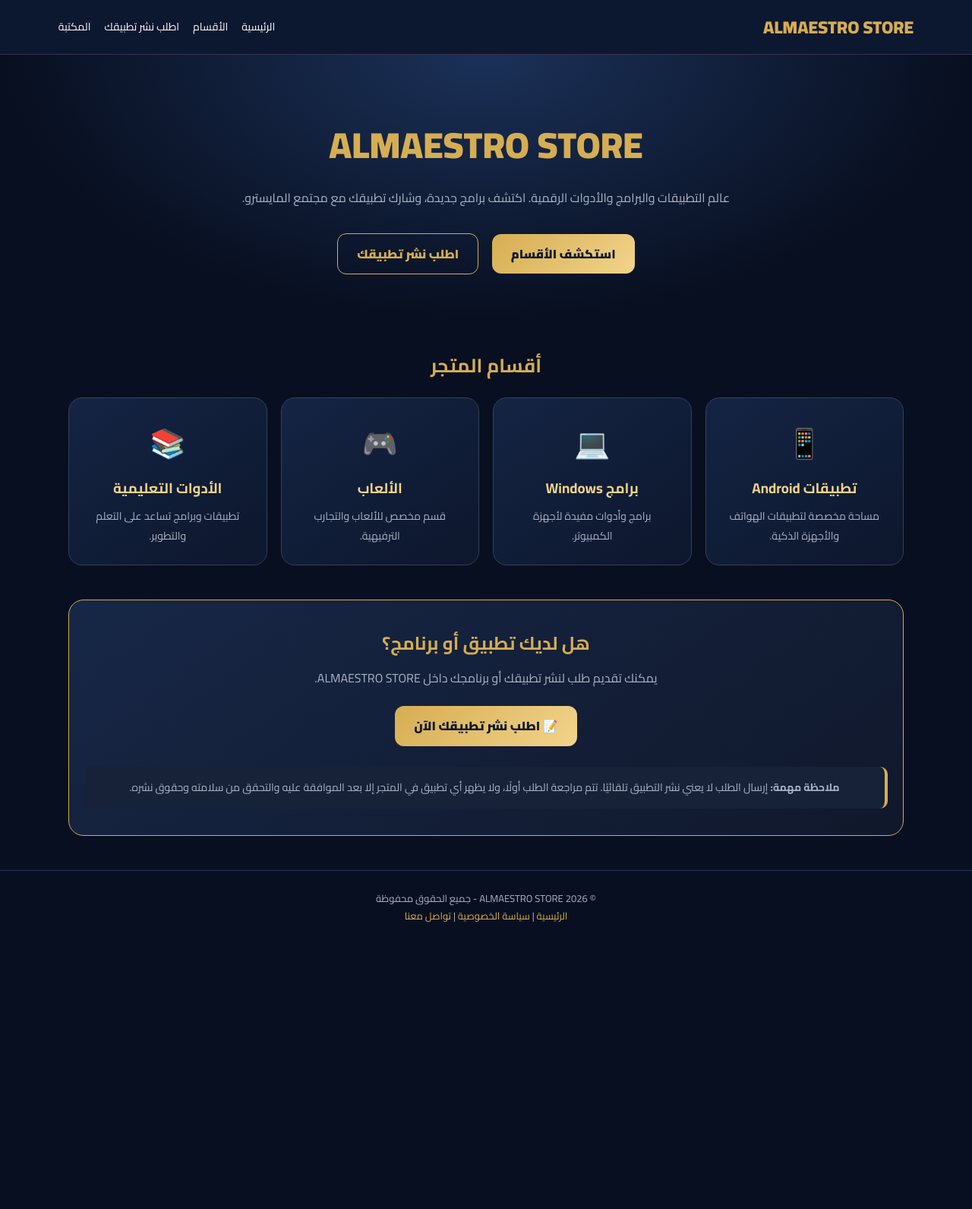
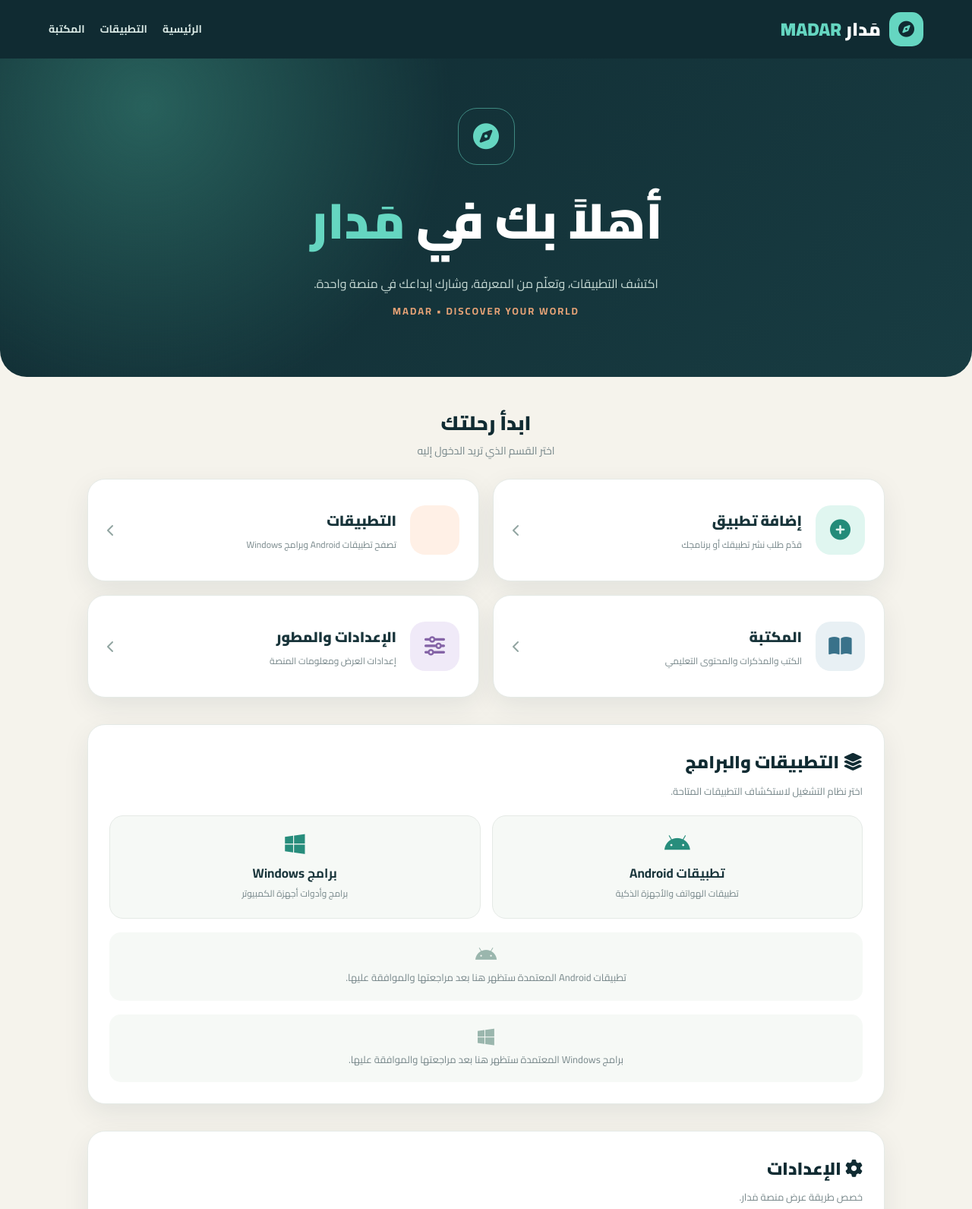
Before and after one commit to gwgdggeh-hue/almaestro-website, a plain HTML site: page store.html in a window 1280 px wide. Shown: the top 1591 px of the page at 76% size. Before the commit the page ends 1243 px from the top, so only its background shows below. Drawn offline with Linux system fonts and the light colour scheme.

Commit message:
Update store.html

```diff
--- a/store.html
+++ b/store.html
@@ -4,230 +4,494 @@
 <head>
 <meta charset="UTF-8">
 <meta name="viewport" content="width=device-width, initial-scale=1.0">
-<meta name="theme-color" content="#080F20">
-<meta name="description" content="ALMAESTRO STORE - متجر التطبيقات والبرامج">
-<title>ALMAESTRO STORE | متجر المايسترو</title>
+<meta name="theme-color" content="#102B32">
+<meta name="description" content="MADAR - منصة التطبيقات والمعرفة والإبداع">
+<title>مَدار | MADAR</title>
 
-<link href="https://fonts.googleapis.com/css2?family=Cairo:wght@400;600;700;800;900&display=swap" rel="stylesheet">
+<link href="https://fonts.googleapis.com/css2?family=Cairo:wght@400;500;600;700;800;900&display=swap" rel="stylesheet">
+<link rel="stylesheet" href="https://cdnjs.cloudflare.com/ajax/libs/font-awesome/6.5.0/css/all.min.css">
 
 <style>
 :root {
-  --midnight:#080F20;
-  --navy:#101C38;
-  --gold:#D6AD52;
-  --champagne:#F2D48B;
-  --white:#fff;
-  --gray:#AAB3C5;
+  --bg:#F5F3EC;
+  --surface:#FFFFFF;
+  --dark:#102B32;
+  --dark2:#183C42;
+  --teal:#65D6C1;
+  --coral:#E9A477;
+  --text:#18343A;
+  --muted:#77878A;
+  --border:#E5EAE6;
+  --shadow:0 12px 35px rgba(16,43,50,.08);
 }
-* {box-sizing:border-box;margin:0;padding:0}
-body {
+*{box-sizing:border-box;margin:0;padding:0}
+html{scroll-behavior:smooth}
+body{
   font-family:'Cairo',sans-serif;
-  background:var(--midnight);
-  color:var(--white);
+  background:var(--bg);
+  color:var(--text);
   line-height:1.8;
 }
-header {
-  background:#0c1730;
-  border-bottom:1px solid #3b3150;
-  padding:15px 6%;
+header{
+  background:var(--dark);
+  color:white;
+  padding:16px 5%;
   display:flex;
+  align-items:center;
   justify-content:space-between;
+  gap:15px;
+  flex-wrap:wrap;
+}
+.brand{
+  display:flex;
   align-items:center;
+  gap:11px;
+}
+.brand-icon{
+  width:45px;height:45px;
+  display:grid;place-items:center;
+  background:var(--teal);
+  color:var(--dark);
+  border-radius:15px;
+  font-size:21px;
+}
+.brand-name{
+  font-size:24px;
+  font-weight:900;
+  color:white;
+}
+.brand-name span{color:var(--teal)}
+header nav{
+  display:flex;
+  gap:20px;
+  flex-wrap:wrap;
+}
+header nav a{
+  color:#D8E8E4;
+  text-decoration:none;
+  font-size:14px;
+  font-weight:700;
+}
+header nav a:hover{color:var(--teal)}
+
+.hero{
+  background:
+  radial-gradient(circle at 15% 15%,#28615C 0%,transparent 35%),
+  linear-gradient(135deg,#102B32,#183C42);
+  color:white;
+  text-align:center;
+  padding:65px 20px 75px;
+  border-radius:0 0 35px 35px;
+}
+.hero .symbol{
+  width:75px;height:75px;
+  margin:auto auto 15px;
+  border:1px solid #65D6C188;
+  border-radius:25px;
+  display:grid;place-items:center;
+  color:var(--teal);
+  font-size:34px;
+}
+.hero h1{
+  font-size:clamp(38px,8vw,65px);
+  font-weight:900;
+}
+.hero h1 span{color:var(--teal)}
+.hero p{
+  max-width:570px;
+  margin:10px auto;
+  color:#C7DAD5;
+}
+.hero .sub{
+  color:var(--coral);
+  font-weight:700;
+  font-size:13px;
+  letter-spacing:2px;
+}
+.container{
+  width:min(1050px,92%);
+  margin:38px auto;
+}
+.section-heading{
+  text-align:center;
+  margin-bottom:24px;
+}
+.section-heading h2{
+  font-size:26px;
+  font-weight:900;
+  color:var(--dark);
+}
+.section-heading p{
+  color:var(--muted);
+  font-size:14px;
+}
+.dashboard{
+  display:grid;
+  grid-template-columns:repeat(2,minmax(0,1fr));
+  gap:18px;
+}
+.tile{
+  background:var(--surface);
+  border:1px solid var(--border);
+  border-radius:23px;
+  padding:25px;
+  text-decoration:none;
+  color:var(--text);
+  box-shadow:var(--shadow);
+  transition:.25s;
+  display:flex;
+  align-items:center;
+  gap:18px;
+  min-height:135px;
+}
+.tile:hover{
+  transform:translateY(-5px);
+  border-color:var(--teal);
+}
+.tile-icon{
+  flex-shrink:0;
+  width:65px;height:65px;
+  border-radius:20px;
+  display:grid;place-items:center;
+  font-size:27px;
+}
+.icon-teal{background:#E0F6F0;color:#238B79}
+.icon-coral{background:#FFF0E6;color:#C7794A}
+.icon-blue{background:#E8F0F4;color:#39728A}
+.icon-purple{background:#F0EAF8;color:#8564A7}
+.tile h3{
+  font-size:19px;
+  font-weight:900;
+}
+.tile p{
+  color:var(--muted);
+  font-size:12px;
+  margin-top:4px;
+}
+.arrow{
+  margin-right:auto;
+  color:#91A4A1;
+}
+.panel{
+  background:var(--surface);
+  border:1px solid var(--border);
+  border-radius:23px;
+  padding:28px;
+  margin-top:35px;
+  box-shadow:var(--shadow);
+}
+.panel h2{
+  color:var(--dark);
+  font-size:23px;
+  font-weight:900;
+  margin-bottom:6px;
+}
+.panel-intro{
+  color:var(--muted);
+  font-size:13px;
+  margin-bottom:20px;
+}
+.categories{
+  display:grid;
+  grid-template-columns:repeat(2,minmax(0,1fr));
+  gap:15px;
+}
+.category{
+  background:#F6F9F6;
+  border:1px solid var(--border);
+  border-radius:18px;
+  padding:22px;
+  text-align:center;
+  text-decoration:none;
+  color:var(--text);
+  transition:.2s;
+}
+.category:hover{
+  border-color:var(--teal);
+  background:#ECF8F4;
+}
+.category i{
+  font-size:30px;
+  color:#278D7C;
+  margin-bottom:8px;
+}
+.category h3{font-size:17px}
+.category p{
+  color:var(--muted);
+  font-size:12px;
+}
+.empty{
+  margin-top:18px;
+  padding:18px;
+  background:#F6F9F6;
+  border-radius:15px;
+  text-align:center;
+  color:var(--muted);
+  font-size:13px;
+}
+.empty i{
+  display:block;
+  font-size:25px;
+  color:#9AB6AD;
+  margin-bottom:5px;
+}
+.primary-btn{
+  display:inline-flex;
+  align-items:center;
+  justify-content:center;
+  gap:9px;
+  background:var(--dark);
+  color:white;
+  padding:12px 23px;
+  border-radius:13px;
+  text-decoration:none;
+  font-weight:800;
+  transition:.2s;
+  border:0;
+  font-family:inherit;
+  cursor:pointer;
+}
+.primary-btn:hover{background:#24534F}
+.teacher-note{
+  background:#EAF5F1;
+  border-right:4px solid var(--teal);
+  padding:14px;
+  border-radius:12px;
+  color:#355D55;
+  font-size:13px;
+  margin-top:15px;
+}
+.settings-box{
+  display:flex;
   flex-wrap:wrap;
   gap:12px;
+  margin-top:15px;
 }
-.logo {
-  color:var(--gold);
-  font-size:23px;
-  font-weight:900;
+.settings-box a{
+  text-decoration:none;
+  color:var(--dark);
+  background:#F4F7F4;
+  border:1px solid var(--border);
+  padding:10px 15px;
+  border-radius:12px;
+  font-size:13px;
+  font-weight:700;
 }
-nav {display:flex;gap:18px;flex-wrap:wrap}
-nav a {
-  color:var(--white);
-  text-decoration:none;
-  font-size:14px;
+.developer{
+  text-align:center;
+  background:var(--dark);
+  color:white;
+  border-radius:23px;
+  padding:28px 15px;
+  margin-top:35px;
 }
-nav a:hover {color:var(--gold)}
-.hero {
-  text-align:center;
-  padding:75px 20px 55px;
-  background:radial-gradient(ellipse at top,#1b3158 0%,#080F20 70%);
+.developer .avatar{
+  width:65px;height:65px;
+  margin:auto auto 10px;
+  border-radius:50%;
+  background:#24534F;
+  color:var(--teal);
+  display:grid;place-items:center;
+  font-size:25px;
 }
-.hero h1 {
-  color:var(--gold);
-  font-size:clamp(30px,6vw,48px);
-  font-weight:900;
+.developer h3{font-size:21px}
+.developer p{
+  color:#C4D9D2;
+  font-size:13px;
 }
-.hero p {
-  color:var(--gray);
-  max-width:650px;
-  margin:12px auto 25px;
-}
-.btn {
-  display:inline-block;
-  background:linear-gradient(135deg,var(--gold),var(--champagne));
-  color:#101827;
-  padding:12px 25px;
-  border-radius:12px;
-  text-decoration:none;
-  font-weight:900;
-  margin:7px;
-  transition:.2s;
-}
-.btn:hover {transform:translateY(-3px)}
-.btn-outline {
-  background:transparent;
-  border:1px solid var(--gold);
-  color:var(--gold);
-}
-.container {
-  width:min(1100px,92%);
-  margin:35px auto;
-}
-.section-title {
-  color:var(--gold);
-  font-size:25px;
-  margin-bottom:20px;
-  text-align:center;
-}
-.categories {
-  display:grid;
-  grid-template-columns:repeat(auto-fit,minmax(220px,1fr));
-  gap:18px;
-}
-.card {
-  background:linear-gradient(145deg,#142443,#0d172d);
-  border:1px solid #34415b;
-  border-radius:18px;
-  padding:25px;
-  text-align:center;
-  transition:.2s;
-}
-.card:hover {
-  border-color:var(--gold);
-  transform:translateY(-4px);
-}
-.card .emoji {font-size:38px}
-.card h3 {color:var(--champagne);margin:8px 0}
-.card p {color:var(--gray);font-size:14px}
-.request {
-  margin:45px auto;
-  padding:35px 20px;
-  text-align:center;
-  background:linear-gradient(145deg,#172747,#10182b);
-  border:1px solid var(--gold);
-  border-radius:20px;
-}
-.request h2 {color:var(--gold);margin-bottom:10px}
-.request p {color:var(--gray);margin-bottom:15px}
-.notice {
-  background:#172238;
-  border-right:4px solid var(--gold);
-  padding:15px;
-  border-radius:10px;
-  color:var(--gray);
-  margin-top:20px;
-  font-size:14px;
-}
-footer {
+footer{
   text-align:center;
   padding:25px 15px;
-  color:var(--gray);
-  border-top:1px solid #26344d;
-  margin-top:45px;
-  font-size:13px;
+  color:var(--muted);
+  font-size:12px;
 }
-footer a {color:var(--gold);text-decoration:none}
+footer a{color:#278D7C;text-decoration:none}
+body.dark-mode{
+  --bg:#101D20;
+  --surface:#192B2E;
+  --text:#E6F0EC;
+  --muted:#A7B9B4;
+  --border:#304346;
+  --shadow:0 12px 35px rgba(0,0,0,.16);
+}
+body.dark-mode .section-heading h2,
+body.dark-mode .panel h2{color:#E6F0EC}
+body.dark-mode .category,
+body.dark-mode .empty,
+body.dark-mode .settings-box a{
+  background:#203638;
+  color:#E6F0EC;
+  border-color:#365052;
+}
+body.dark-mode .teacher-note{
+  background:#203B36;color:#C9E7DC;
+}
+@media(max-width:600px){
+  header{justify-content:center}
+  header nav{justify-content:center;gap:13px}
+  .hero{padding:48px 16px 58px}
+  .dashboard{gap:11px}
+  .tile{
+    padding:15px 11px;
+    min-height:130px;
+    flex-direction:column;
+    text-align:center;
+    gap:7px;
+  }
+  .tile-icon{width:52px;height:52px;font-size:22px}
+  .tile h3{font-size:15px}
+  .tile p{font-size:11px}
+  .arrow{display:none}
+  .categories{grid-template-columns:1fr}
+  .panel{padding:20px 15px}
+}
 </style>
 </head>
 
 <body>
 
 <header>
-  <div class="logo">ALMAESTRO STORE</div>
+  <div class="brand">
+    <div class="brand-icon"><i class="fa-solid fa-compass"></i></div>
+    <div class="brand-name">مَدار <span>MADAR</span></div>
+  </div>
   <nav>
-    <a href="index.html">الرئيسية</a>
-    <a href="#categories">الأقسام</a>
-    <a href="#request">اطلب نشر تطبيقك</a>
+    <a href="#home">الرئيسية</a>
+    <a href="#apps">التطبيقات</a>
     <a href="library.html">المكتبة</a>
   </nav>
 </header>
 
-<section class="hero">
-  <h1>ALMAESTRO STORE</h1>
-  <p>
-    عالم التطبيقات والبرامج والأدوات الرقمية.
-    اكتشف برامج جديدة، وشارك تطبيقك مع مجتمع المايسترو.
-  </p>
-  <a href="#categories" class="btn">استكشف الأقسام</a>
-  <a href="#request" class="btn btn-outline">اطلب نشر تطبيقك</a>
+<section class="hero" id="home">
+  <div class="symbol"><i class="fa-solid fa-compass"></i></div>
+  <h1>أهلاً بك في <span>مَدار</span></h1>
+  <p>اكتشف التطبيقات، وتعلّم من المعرفة، وشارك إبداعك في منصة واحدة.</p>
+  <div class="sub">MADAR • DISCOVER YOUR WORLD</div>
 </section>
 
 <main class="container">
 
-  <h2 class="section-title" id="categories">أقسام المتجر</h2>
+  <div class="section-heading">
+    <h2>ابدأ رحلتك</h2>
+    <p>اختر القسم الذي تريد الدخول إليه</p>
+  </div>
 
-  <div class="categories">
+  <section class="dashboard">
 
-    <div class="card">
-      <div class="emoji">📱</div>
-      <h3>تطبيقات Android</h3>
-      <p>مساحة مخصصة لتطبيقات الهواتف والأجهزة الذكية.</p>
+    <a class="tile" href="https://docs.google.com/forms/d/e/1FAIpQLSflaHJIGbEhtZip6PhW0ZidCC1ifAKGcmTOhY6Q13h7xww1Qg/viewform?usp=sharing&ouid=100827571577331139700" target="_blank" rel="noopener noreferrer">
+      <div class="tile-icon icon-teal"><i class="fa-solid fa-circle-plus"></i></div>
+      <div>
+        <h3>إضافة تطبيق</h3>
+        <p>قدّم طلب نشر تطبيقك أو برنامجك</p>
+      </div>
+      <i class="fa-solid fa-chevron-left arrow"></i>
+    </a>
+
+    <a class="tile" href="#apps">
+      <div class="tile-icon icon-coral"><i class="fa-solid fa-grid-2"></i></div>
+      <div>
+        <h3>التطبيقات</h3>
+        <p>تصفح تطبيقات Android وبرامج Windows</p>
+      </div>
+      <i class="fa-solid fa-chevron-left arrow"></i>
+    </a>
+
+    <a class="tile" href="library.html">
+      <div class="tile-icon icon-blue"><i class="fa-solid fa-book-open"></i></div>
+      <div>
+        <h3>المكتبة</h3>
+        <p>الكتب والمذكرات والمحتوى التعليمي</p>
+      </div>
+      <i class="fa-solid fa-chevron-left arrow"></i>
+    </a>
+
+    <a class="tile" href="#settings">
+      <div class="tile-icon icon-purple"><i class="fa-solid fa-sliders"></i></div>
+      <div>
+        <h3>الإعدادات والمطور</h3>
+        <p>إعدادات العرض ومعلومات المنصة</p>
+      </div>
+      <i class="fa-solid fa-chevron-left arrow"></i>
+    </a>
+
+  </section>
+
+  <section class="panel" id="apps">
+    <h2><i class="fa-solid fa-layer-group"></i> التطبيقات والبرامج</h2>
+    <p class="panel-intro">اختر نظام التشغيل لاستكشاف التطبيقات المتاحة.</p>
+
+    <div class="categories">
+      <a class="category" href="#android">
+        <i class="fa-brands fa-android"></i>
+        <h3>تطبيقات Android</h3>
+        <p>تطبيقات الهواتف والأجهزة الذكية</p>
+      </a>
+
+      <a class="category" href="#windows">
+        <i class="fa-brands fa-windows"></i>
+        <h3>برامج Windows</h3>
+        <p>برامج وأدوات أجهزة الكمبيوتر</p>
+      </a>
     </div>
 
-    <div class="card">
-      <div class="emoji">💻</div>
-      <h3>برامج Windows</h3>
-      <p>برامج وأدوات مفيدة لأجهزة الكمبيوتر.</p>
+    <div class="empty" id="android">
+      <i class="fa-brands fa-android"></i>
+      تطبيقات Android المعتمدة ستظهر هنا بعد مراجعتها والموافقة عليها.
     </div>
 
-    <div class="card">
-      <div class="emoji">🎮</div>
-      <h3>الألعاب</h3>
-      <p>قسم مخصص للألعاب والتجارب الترفيهية.</p>
+    <div class="empty" id="windows">
+      <i class="fa-brands fa-windows"></i>
+      برامج Windows المعتمدة ستظهر هنا بعد مراجعتها والموافقة عليها.
     </div>
+  </section>
 
-    <div class="card">
-      <div class="emoji">📚</div>
-      <h3>الأدوات التعليمية</h3>
-      <p>تطبيقات وبرامج تساعد على التعلم والتطوير.</p>
+  <section class="panel" id="settings">
+    <h2><i class="fa-solid fa-gear"></i> الإعدادات</h2>
+    <p class="panel-intro">خصص طريقة عرض منصة مَدار.</p>
+
+    <div class="settings-box">
+      <a href="#" id="themeToggle">
+        <i class="fa-solid fa-moon"></i>
+        تبديل الوضع الليلي
+      </a>
+      <a href="privacy.html">
+        <i class="fa-solid fa-shield-halved"></i>
+        سياسة الخصوصية
+      </a>
+      <a href="contact.html">
+        <i class="fa-solid fa-envelope"></i>
+        تواصل معنا
+      </a>
     </div>
+  </section>
 
-  </div>
-
-  <section class="request" id="request">
-    <h2>هل لديك تطبيق أو برنامج؟</h2>
-    <p>
-      يمكنك تقديم طلب لنشر تطبيقك أو برنامجك داخل
-      ALMAESTRO STORE.
-    </p>
-
-    <a
-      class="btn"
-      href="https://docs.google.com/forms/d/e/1FAIpQLSflaHJIGbEhtZip6PhW0ZidCC1ifAKGcmTOhY6Q13h7xww1Qg/viewform?usp=sharing&ouid=100827571577331139700"
-      target="_blank"
-      rel="noopener noreferrer">
-      📝 اطلب نشر تطبيقك الآن
-    </a>
-
-    <div class="notice">
-      <strong>ملاحظة مهمة:</strong>
-      إرسال الطلب لا يعني نشر التطبيق تلقائيًا.
-      تتم مراجعة الطلب أولًا، ولا يظهر أي تطبيق في المتجر
-      إلا بعد الموافقة عليه والتحقق من سلامته وحقوق نشره.
-    </div>
+  <section class="developer">
+    <div class="avatar"><i class="fa-solid fa-code"></i></div>
+    <h3>محمود كليب</h3>
+    <p>مؤسس ومطور منصة مَدار</p>
+    <p>Developed with care by Mahmoud Kleib</p>
   </section>
 
 </main>
 
 <footer>
-  <p>© 2026 ALMAESTRO STORE - جميع الحقوق محفوظة</p>
-  <p>
-    <a href="index.html">الرئيسية</a> |
-    <a href="privacy.html">سياسة الخصوصية</a> |
-    <a href="contact.html">تواصل معنا</a>
-  </p>
+  <p>© 2026 MADAR - جميع الحقوق محفوظة</p>
+  <p><a href="index.html">الموقع الرئيسي</a> | <a href="privacy.html">الخصوصية</a></p>
 </footer>
 
+<script>
+const themeButton = document.getElementById("themeToggle");
+
+themeButton.addEventListener("click", function(event) {
+  event.preventDefault();
+  document.body.classList.toggle("dark-mode");
+
+  const isDark = document.body.classList.contains("dark-mode");
+  themeButton.innerHTML = isDark
+    ? '<i class="fa-solid fa-sun"></i> تفعيل الوضع الفاتح'
+    : '<i class="fa-solid fa-moon"></i> تبديل الوضع الليلي';
+});
+</script>
+
 </body>
-  </html>
+</html>
```
